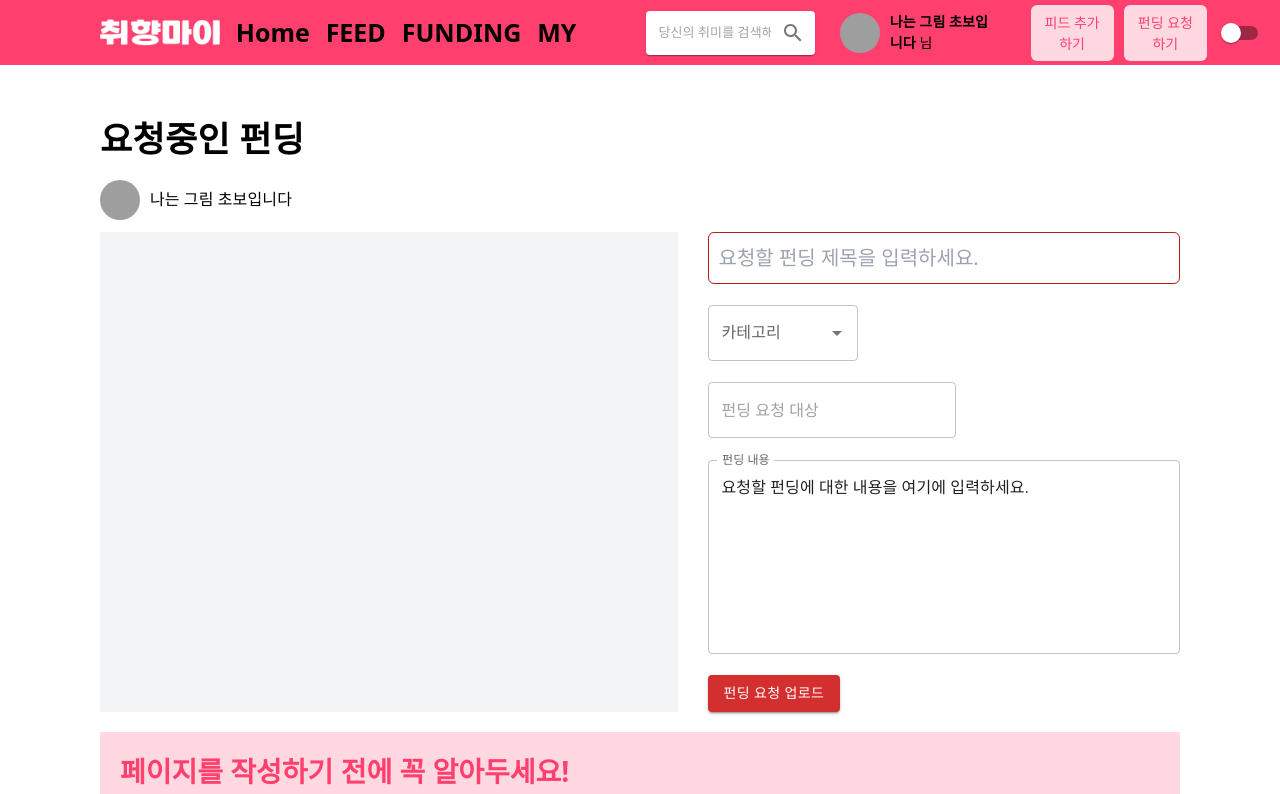
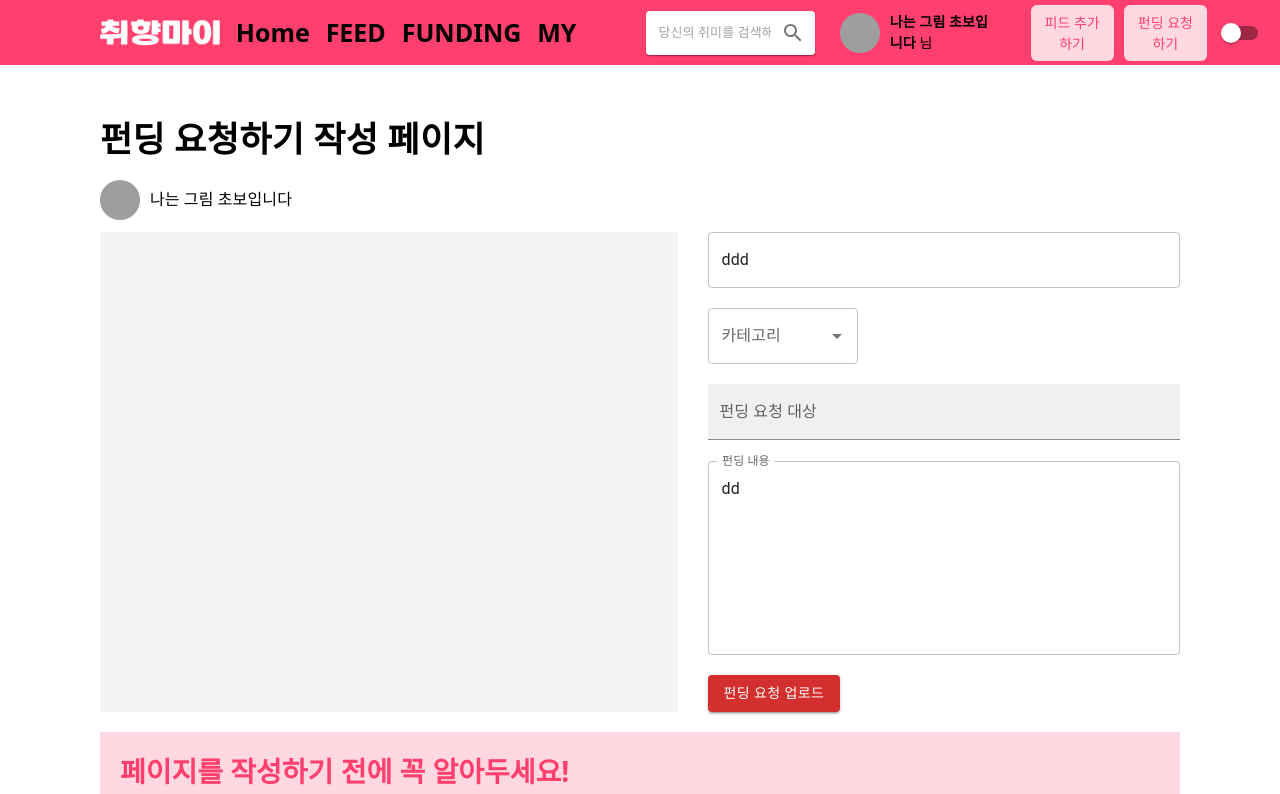
Before and after one commit to LikeLionHGU/Front-chihyang-mai, a Next.js app: page /fund/add in a window 1280 px wide. Shown: the top 794 px of the page. Built offline with nearby package versions, Linux system fonts and the light colour scheme; grey boxes are pictures that could not be loaded.

Commit message:
feat : react hook form으로 모든 state 연결 및 관리

```diff
--- a/package.json
+++ b/package.json
@@ -27,6 +27,7 @@
     "postcss": "^8.4.25",
     "react": "18.2.0",
     "react-dom": "18.2.0",
+    "react-hook-form": "^7.45.1",
     "recoil": "^0.7.7",
     "styled-components": "^6.0.3",
     "tailwindcss": "^3.3.2",
--- a/src/app/fund/add/page.tsx
+++ b/src/app/fund/add/page.tsx
@@ -17,51 +17,72 @@ import styles from "../../page.module.css";
 import React, { useState } from "react";
 import MultipleSelect from "@/components/FundAdd/Select";
 import Asynchronous from "@/components/FundAdd/Select";
+import { useForm, Controller } from "react-hook-form";
 
 import TextareaDecorators from "@/components/FundAdd/TextareaDecorator";
+import Influencer from "@/components/FundAdd/Influencer";
+import Content from "@/components/FundAdd/Content";
+
+interface IFormData {
+  title: string;
+  content: string;
+  tag: string | null;
+  influencer: string[];
+  image_urls: string[];
+}
 
 export default function FundAddPage() {
-  const [script, setScript] = useState("");
+  const onValid = (formData: IFormData) => {
+    const newFunding = {
+      title: formData.title,
+      content: formData.content,
+      tag: formData.tag,
+      influencer: formData.influencer[0],
+      image_urls: formData.image_urls,
+    };
 
-  const [personName, setPersonName] = React.useState<string[]>([]);
-
-  const handleChange = (event: SelectChangeEvent<typeof personName>) => {
-    const {
-      target: { value },
-    } = event;
-    setPersonName(
-      // On autofill we get a stringified value.
-      typeof value === "string" ? value.split(",") : value
-    );
+    console.log(newFunding);
   };
+  const { handleSubmit, control } = useForm<IFormData>({
+    defaultValues: {
+      title: "ddd",
+      content: "dd",
+      tag: null,
+      influencer: [],
+      image_urls: [],
+    },
+  });
   return (
     <div className="px-[100px] py-[50px]">
-      <PersonInfo image_url="/static/images/avatar/1.jpg" />
+      <PersonInfo
+        title="펀딩 요청하기 작성 페이지"
+        image_url="/static/images/avatar/1.jpg"
+      />
       <div className="flex gap-[30px]">
         <div className="w-[55%] h-[480px] bg-gray-100"></div>
         <div className="flex flex-col items-start w-[45%] justify-between gap-[20px]">
-          <input
-            type="text"
-            className={`${styles.input} w-[100%] border border-red-700 py-[10px] rounded-md px-[10px] text-[20px]`}
-            placeholder="요청할 펀딩 제목을 입력하세요."
+          <Controller
+            name={"title"}
+            control={control}
+            render={({ field }) => (
+              <TextField
+                {...field}
+                sx={{ width: "100%", fontSize: "30px" }}
+                color="error"
+                placeholder="요청할 펀딩 제목을 입력하세요."
+              />
+            )}
           />
-          <Asynchronous />
-          <TextField
-            // className={`bg-container1`}
+          <Asynchronous control={control} />
+          <Influencer control={control} />
+          <Content control={control} />
+
+          <Button
+            onClick={handleSubmit(onValid)}
             color="error"
-            placeholder="펀딩 요청 대상"
-          />
-          <TextField
-            color="error"
-            sx={{ width: "100%" }}
-            id="outlined-multiline-static"
-            label="펀딩 내용"
-            multiline
-            rows={7}
-            defaultValue="요청할 펀딩에 대한 내용을 여기에 입력하세요."
-          />
-          {/* <TextareaDecorators /> */}
-          <Button color="error" className="bg-sub1" variant="contained">
+            className="bg-sub1"
+            variant="contained"
+          >
             펀딩 요청 업로드
           </Button>
         </div>
--- a/src/components/Fund/PersonInfo.tsx
+++ b/src/components/Fund/PersonInfo.tsx
@@ -5,11 +5,12 @@ import { Avatar, Box, Typography } from "@mui/material";
 import { useRecoilValue } from "recoil";
 
 type Props = {
+  title: string;
   image_url?: string;
   name?: string;
 };
 
-export default function PersonInfo({ image_url, name }: Props) {
+export default function PersonInfo({ image_url, name, title }: Props) {
   const userName = useRecoilValue(userState);
 
   const nameConverter = (name: string) => {
@@ -20,7 +21,7 @@ export default function PersonInfo({ image_url, name }: Props) {
   return (
     <>
       <Typography sx={{ fontSize: "35px", fontWeight: "bold" }}>
-        요청중인 펀딩
+        {title}
       </Typography>
       <Box sx={{ display: "flex", alignItems: "center", mx: "0px" }}>
         <Avatar alt="Remy Sharp" src={`${image_url}`} />
--- /dev/null
+++ b/src/components/FundAdd/Content.tsx
@@ -0,0 +1,24 @@
+"use client";
+
+import { TextField } from "@mui/material";
+import { Controller } from "react-hook-form";
+export default function Content({ control }: any) {
+  return (
+    <Controller
+      name={"content"}
+      control={control}
+      render={({ field }) => (
+        <TextField
+          {...field}
+          color="error"
+          sx={{ width: "100%" }}
+          id="outlined-multiline-static"
+          label="펀딩 내용"
+          multiline
+          rows={7}
+          defaultValue="요청할 펀딩에 대한 내용을 여기에 입력하세요."
+        />
+      )}
+    />
+  );
+}
--- /dev/null
+++ b/src/components/FundAdd/Influencer.tsx
@@ -0,0 +1,72 @@
+"use client";
+
+import { Autocomplete, Chip, TextField } from "@mui/material";
+import { Controller, Control } from "react-hook-form";
+
+const top100Films = [
+  { title: "james_123", year: 1994 },
+  { title: "amy_love", year: 1972 },
+  { title: "john_smith", year: 1974 },
+  { title: "kate_85", year: 2008 },
+  { title: "mike91", year: 1957 },
+  { title: "이순신", year: 1993 },
+  { title: "김철수", year: 1994 },
+  { title: "스티브잡스", year: 2003 },
+  { title: "철수123", year: 1966 },
+  { title: "엘리자베스", year: 1999 },
+  { title: "matt_damon", year: 2001 },
+  { title: "tom_hanks", year: 1980 },
+  { title: "김영희", year: 1994 },
+  { title: "사라", year: 2010 },
+  { title: "짱구", year: 2002 },
+  { title: "심청이", year: 1975 },
+  { title: "유재석", year: 1990 },
+  { title: "박명수", year: 1999 },
+  { title: "angelina", year: 1954 },
+  { title: "brad_pitt", year: 1977 },
+];
+
+type Props = {
+  control: any;
+};
+
+export default function Influencer({ control }: Props) {
+  return (
+    <Controller
+      name="influencer"
+      control={control}
+      defaultValue={[]}
+      render={({ field }) => (
+        <Autocomplete
+          sx={{ width: "100%" }}
+          color="error"
+          multiple
+          id="tags-filled"
+          options={top100Films.map((option) => option.title)}
+          value={field.value}
+          onChange={(e, newValue) => field.onChange(newValue)}
+          freeSolo
+          renderTags={(value, getTagProps) =>
+            value.map((option, index) => (
+              <Chip
+                variant="outlined"
+                label={option}
+                {...getTagProps({ index })}
+              />
+            ))
+          }
+          renderInput={(params) => (
+            <TextField
+              sx={{ width: "100%" }}
+              {...params}
+              color="error"
+              variant="filled"
+              label="펀딩 요청 대상"
+              placeholder="ex) james_123"
+            />
+          )}
+        />
+      )}
+    />
+  );
+}
--- a/src/components/FundAdd/Select.tsx
+++ b/src/components/FundAdd/Select.tsx
@@ -2,6 +2,7 @@ import * as React from "react";
 import TextField from "@mui/material/TextField";
 import Autocomplete from "@mui/material/Autocomplete";
 import CircularProgress from "@mui/material/CircularProgress";
+import { Controller, Control } from "react-hook-form";
 
 interface Film {
   title: string;
@@ -14,7 +15,11 @@ function sleep(delay = 0) {
   });
 }
 
-export default function Asynchronous() {
+type Props = {
+  control: any;
+};
+
+export default function Asynchronous({ control }: Props) {
   const [open, setOpen] = React.useState(false);
   const [options, setOptions] = React.useState<readonly Film[]>([]);
   const loading = open && options.length === 0;
@@ -46,28 +51,37 @@ export default function Asynchronous() {
   }, [open]);
 
   return (
+    <Controller
+      name="tag"
+      control={control}
+      render={({ field: { onChange, value } }) => (
         <Autocomplete
+          value={value}
+          onChange={(e, newValue) => {
+            onChange(newValue);
+          }}
           id="asynchronous-demo"
           sx={{ py: "-10px" }}
-      open={open}
+          isOptionEqualToValue={(option: any, value) =>
+            option.title === value.title
+          }
+          getOptionLabel={(option) => option.title}
+          options={options}
+          loading={loading}
           onOpen={() => {
             setOpen(true);
           }}
           onClose={() => {
             setOpen(false);
           }}
-      isOptionEqualToValue={(option, value) => option.title === value.title}
-      getOptionLabel={(option) => option.title}
-      options={options}
-      loading={loading}
           renderInput={(params) => (
             <TextField
+              {...params}
               color="error"
               sx={{
                 width: "150px",
                 borderRadius: "10px",
               }}
-          {...params}
               label="카테고리"
               InputProps={{
                 ...params.InputProps,
@@ -80,6 +94,8 @@ export default function Asynchronous() {
                   </React.Fragment>
                 ),
               }}
+            />
+          )}
         />
       )}
     />
```
Also changed, not shown: src/components/FundAdd/SubmitButton.tsx (added), 1 other file (tests, documents, lock files or other folders). Lines whose indentation alone changed are shown as unchanged.
